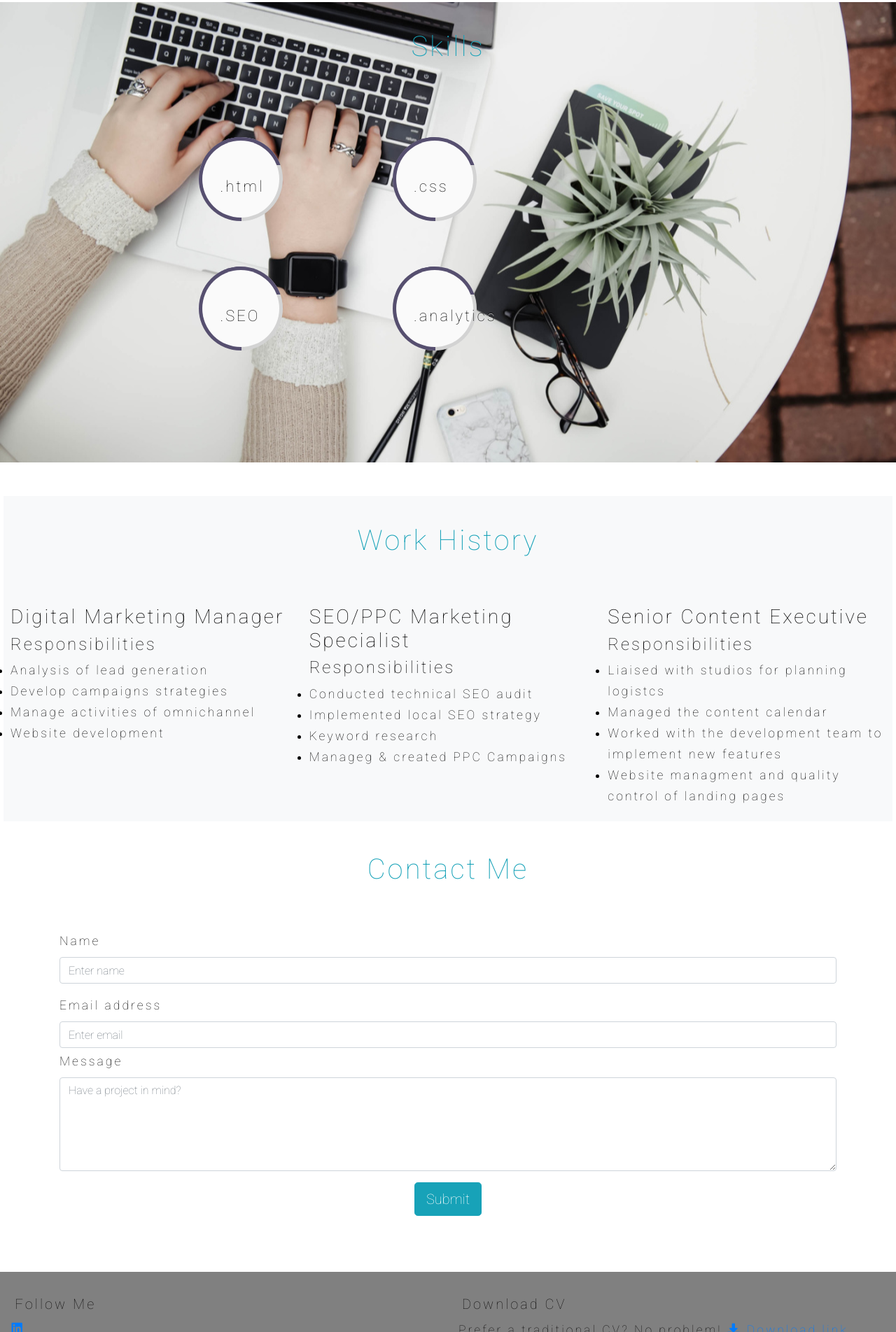
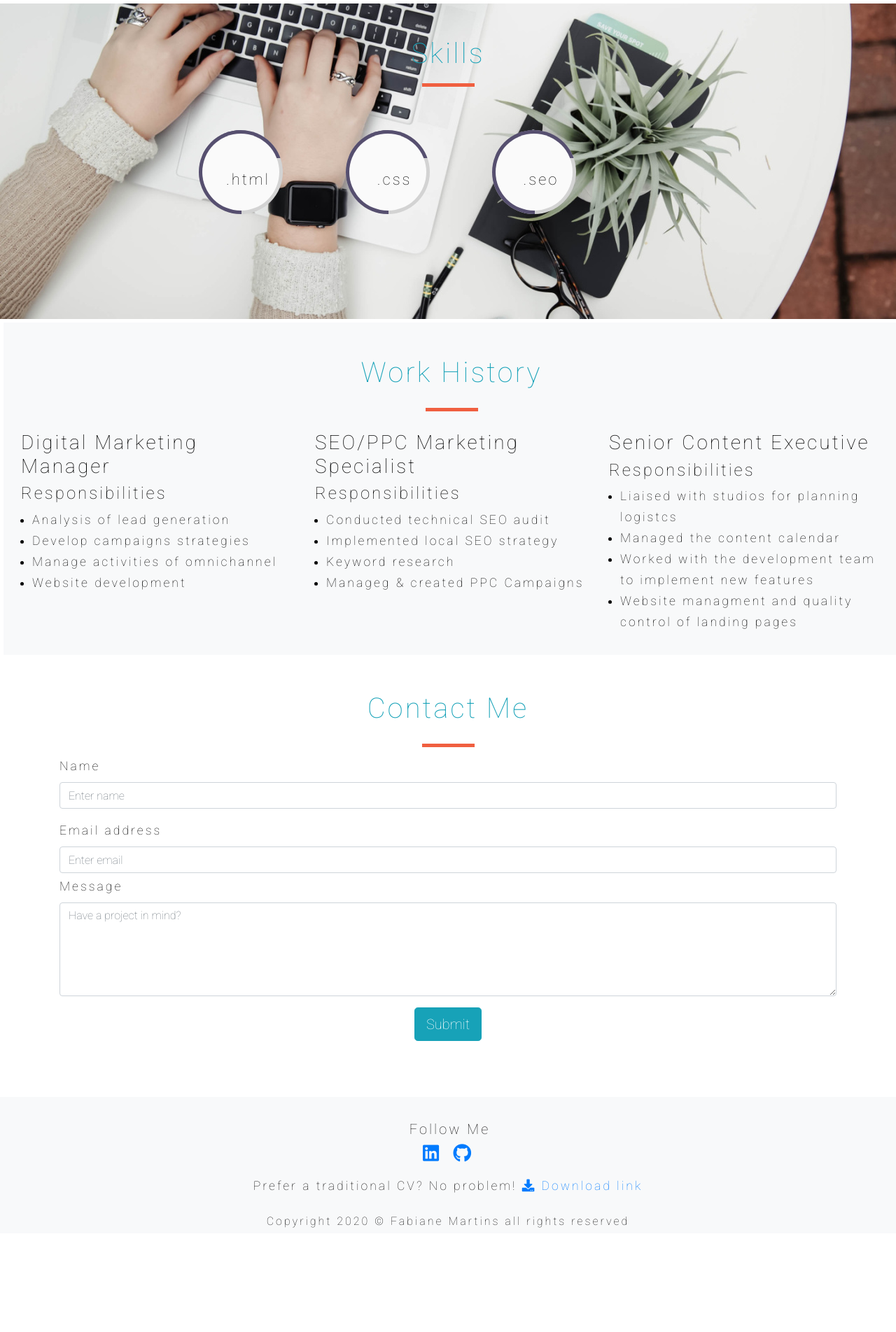
Before and after one commit to Fabiane-Martins/fabiane-martins-portfolio, a plain HTML site: page index.html in a window 1280 px wide. Shown: the part 896-2800 px from the top of the page at 70% size. After the commit the page ends 2659 px from the top, so only its background shows below. Drawn offline with nearby package versions, Linux system fonts and the light colour scheme.

Commit message:
final touch up

```diff
--- a/assets/css/style.css
+++ b/assets/css/style.css
@@ -17,16 +17,17 @@ body {
 	color: black;
     margin: 0;
 }
+
 h1 {
     color: #17a2b8;
+    padding-bottom: 10px;
+    text-align: center;
 }
-
 
 /* Banner Containers */
 
 .callout-container {
-    height: 70vh;
-
+    height: 75vh;
     background: url('../images/me.jpg') no-repeat center center fixed;
     -webkit-background-size: cover;
     -moz-background-size: cover;
@@ -35,11 +36,12 @@ h1 {
 
     display: flex;
     align-items: center;
-    justify-content: center;
+    justify-content: left;
 
     position: relative;
 
 }
+
 .opaque-overlay {
     position: absolute;
     top: 0;
@@ -47,6 +49,18 @@ h1 {
     height: 100%;
     width: 100%;
 
+}
+
+/* Block dividers */
+
+.block-divider {
+    width: 75px;
+    height: 5px;
+    border: 0;
+    margin: 0 auto;
+    margin-bottom: 12px;
+    background-color:#f05f40;
+    text-align: center;
 }
 
 /* Jumbotron */
@@ -57,37 +71,28 @@ h1 {
 
 .jumbotron h2 {
     color:#17a2b8;
-    font-weight: italic;
+    font-size: 3rem;
+    font-weight: bold;
     margin-bottom 30px;
+}
+
+.jumbotron h3 {
+    color: #ffffff;
+    text-align: center;
+}
+
+.block-divider {
+    color: #ffff
 }
 
 /* About */
 
-#about h1 {
-    padding: 15px;
-}
 p{
     margin-top: 10px;
-    margin-bottom: 10px;
-    text-align: justify;
+    text-align: center;
+    margin-bottom: 20px;
 }
 
-/* Work History */
-
-.work-history {
-    background-color:#f8f9fa;
-    margin: 5px;
-    height: 100%;
-}
-.text-center h1 {
-padding: 40px;
-margin-bottom: 15px;
-}
-.work-experience {
-    margin-right: 5px;
-    margin-left: 5px;
-    padding: 5px;
-}
 /* Skills */
 
 #skills {background: url(../images/contact.jpg);
@@ -101,9 +106,8 @@ overflow: hidden;
 #skills {
     position: relative;
     top: 10%;
-    padding-bottom: 20px;
+    padding-bottom: 10px;
 }
-
 
 .skills-inner {
     margin-bottom: 10%;
@@ -185,8 +189,18 @@ overflow: hidden;
     width: 130px;
 }
 
-.html {
-    padding-left: 5px;
+/* Work History */
+
+#work-history {
+    background-color:#f8f9fa;
+    margin: 5px;
+    height: 100%;
+}
+
+.work-experience {
+    margin-right: 5px;
+    margin-left: 5px;
+    padding: 5px;
 }
 
 /* FOOTER */
@@ -194,18 +208,21 @@ overflow: hidden;
 footer {
     margin-top: 5rem;
     padding: .10rem;
-    background-color: gray;
+    background-color:#f8f9fa;
     color: rgb(20, 19, 19);
     font-family: 'Roboto', sans-serif;
-    min-width: 33rem;
-    min-height: 100px;
+    min-height: 90px;
 }
+
 h5 {
     margin-top: 2rem;
     margin-left: 5px;
-
 }
 
 small {
     font-size: 1rem;
 }
+.social-links {
+    font-size: 1.5em;
+    color: #f05f40 var (__accent color);
+}
--- a/index.html
+++ b/index.html
@@ -44,9 +44,11 @@
         <div class="opaque-overlay">&nbsp;</div>
         <div class="row">
             <div class="col-12">
-                <section class="callout jumbotron text-center">
-                    <h2 class="jumbotron-header"> Welcome to my portfolio</h2>
+                <section class="callout jumbotron text-left">
+                    <h2 class="jumbotron-header">Welcome to my portfolio</h2>
+
                     <hr class="block-divider block-divider--orange">
+
                     <h3> Full Stack Web Development</h3>
                 </section>
             </div>
@@ -54,19 +56,27 @@
     </div>
 
             <!-- About -->
-    <div class="container-sm my-5" id="about">
+
+    <div class="container-sm pt-5" id="about">
         <legend class="text-center"><h1>About</h1></legend>
+
+        <hr class="block-divider block-divider--orange">
+
             <p>I am passionate about organic search optimisation and brilliant digital experience. I have a strong knowledge of the technical elements of website development/architecture and how to combine search optmisation best practices with website structure.
             My expertise lies in technical SEO, on-page/off-page optimisation, keyword research and local SEO, I am focused on developing SEO strategy that delivers sustainable visibility on search engines maximising the website conversion and business KPIs.
             </p>
     </div>
 
             <!-- Skills -->
-    <div class="container-fluid my-5" id="skills">
+
+    <div class="container-fluid pt-5" id="skills">
         <legend class="text-center"><h1>Skills</h1></legend>
+
+        <hr class="block-divider block-divider--orange">
+
         <div class="container skills-inner">
 
-                <div class="col-xs-6 col-sm-4 skill-circle">
+                <div class="col-12 col-sm-12 col-md-3 col-lg-3 skill-circle">
                     <div class="arc-container">
                         <div class="arc-overlay">
                             <p class='html'>.html</p>
@@ -77,7 +87,7 @@
                         </div>
                     </div>
                 </div>
-                <div class="col-xs-6 col-sm-4 skill-circle">
+                <div class="col-12 col-sm-12 col-md-3 col-lg-3 skill-circle">
                     <div class="arc-container">
                         <div class="arc-overlay">
                             <p class='html'>.css</p>
@@ -88,21 +98,10 @@
                         </div>
                     </div>
                 </div>
-                <div class="col-xs-6 col-sm-4 skill-circle">
+                <div class="col-12 col-12 col-md-3 col-lg-3 skill-circle">
                     <div class="arc-container">
                         <div class="arc-overlay">
-                            <p class='html'>.SEO</p>
-                        </div>
-                        <div class="arc-wrapper">
-                            <div id='html-load2' class="arc2"></div>
-                            <div class="arc1"></div>
-                        </div>
-                    </div>
-                </div>
-                <div class="col-xs-6 col-sm-4 skill-circle">
-                    <div class="arc-container">
-                        <div class="arc-overlay">
-                            <p class='html'>.analytics</p>
+                            <p class='html'>.seo</p>
                         </div>
                         <div class="arc-wrapper">
                             <div id='html-load2' class="arc2"></div>
@@ -112,25 +111,26 @@
                 </div>
 
         </div>
-
     </div>
 
+            <!-- Work History -->
 
+    <section class= "container-fluid pt-5" id="work-history">
+        <div class="row"
+        <div class="container">
+                <legend class="text-center"><h1>Work History</h1></legend>
 
-            <!-- Work History -->
-    <section class= "work-history">
-        <div class="row"
-            <div class="container my-5">
-                <legend class="text-center"><h1>Work History</h1></legend>
+                <hr class="block-divider block-divider--orange">
+
         </div>
         </div>
 
-    <div class="work-experience">
-
+        <div class="work-experience py-3">
             <div class="row">
-            <div class="col-12 col-sm-4 col-md-4 col-lg-4 box-1">
+                <div class="col-12 col-sm-4 col-md-4 col-lg-4">
                     <h3>Digital Marketing Manager </h3>
                     <h4>Responsibilities</h4>
+                    <div class="task pl-3 pb-3">
                         <ul>
                         <li>Analysis of lead generation</li>
                         <li>Develop campaigns strategies</li>
@@ -138,10 +138,12 @@
                         <li>Website development</li>
                         </ul>
                     </div>
+                </div>
 
                 <div class="col-12 col-sm-4 col-md-4 col-lg-4">
                     <h3>SEO/PPC Marketing Specialist </h3>
                     <h4>Responsibilities</h4>
+                <div class="task pl-3 pb-3">
                     <ul>
                         <li>Conducted technical SEO audit</li>
                         <li>Implemented local SEO strategy</li>
@@ -149,9 +151,12 @@
                         <li>Manageg & created PPC Campaigns</li>
                     </ul>
                 </div>
+                </div>
+
                 <div class="col-12 col-sm-4 col-md-4 col-lg-4">
                     <h3>Senior Content Executive </h3>
                     <h4>Responsibilities</h4>
+                <div class="task pl-3">
                     <ul>
                         <li>Liaised with studios for planning logistcs </li>
                         <li>Managed the content calendar</li>
@@ -161,15 +166,18 @@
                 </div>
                 </div>
             </div>
+        </div>
     </section>
 
+            <!-- Contact Form -->
 
-
-            <!-- Contact Form -->
-    <article class="container-sm" id="contact-form">
+    <article class="container-sm pt-5" id="contact-form">
         <form action="https://formdump.codeinstitute.net/" method="post">
             <fieldset>
                 <legend class="text-center"><h1>Contact Me</h1></legend>
+
+                <hr class="block-divider block-divider--orange">
+
                     <div class="form-group md-1">
                         <label for="name">Name</label>
                         <input class="form-control" id="name" placeholder="Enter name" required>
@@ -192,10 +200,13 @@
     </article>
 
 <!-- FOOTER -->
+
     <footer>
+
+            <!-- Social links -->
     <div class="container-fluid">
         <div class="row">
-            <div class="col-12 col-sm-12 col-md-6 col-lg-6">
+            <div class="col-12 text-center">
                 <h5>Follow Me</h5>
                     <ul class="list-inline social-links">
                         <li class="list-inline-item">
@@ -204,11 +215,14 @@
                                 <span class="sr-only">Linkedin</span>
                             </a>
                         </li>
+                        <li class="list-inline-item">
+                            <a target="_blank" href="https://github.com/Fabiane-Martins">
+                                <i class="fab fa-github" aria-hidden="true"></i>
+                                <span class="sr-only">Github</span>
+                            </a>
+                        </li>
                     </ul>
-            </div>
 
-            <div class="col-12 col-sm-12 col-md-6 col-lg-6">
-                <h5>Download CV</h5>
         <p class="inline-block">
                 Prefer a traditional CV?
                 No problem!
@@ -228,10 +242,12 @@
     </div>
 
 
+
 <!-- BOOTSTRAP SCRIPT -->
 <script src="https://cdnjs.cloudflare.com/ajax/libs/jquery/3.5.1/jquery.slim.min.js"></script>
 <script src="https://cdnjs.cloudflare.com/ajax/libs/popper.js/1.16.1/umd/popper.min.js"></script>
 <script src="https://cdnjs.cloudflare.com/ajax/libs/twitter-bootstrap/4.5.2/js/bootstrap.min.js"></script>
+
     </footer>
 </body>
 
```
Lines whose indentation alone changed are shown as unchanged.
